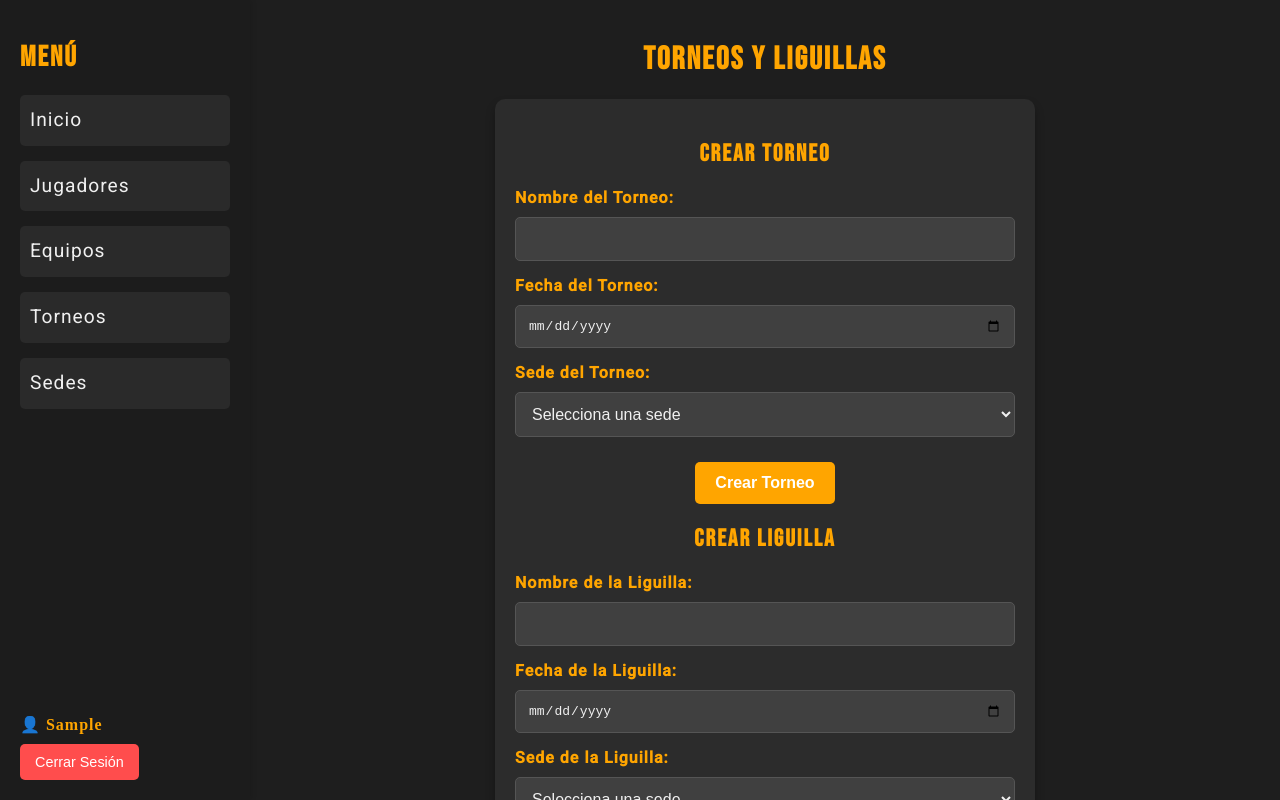
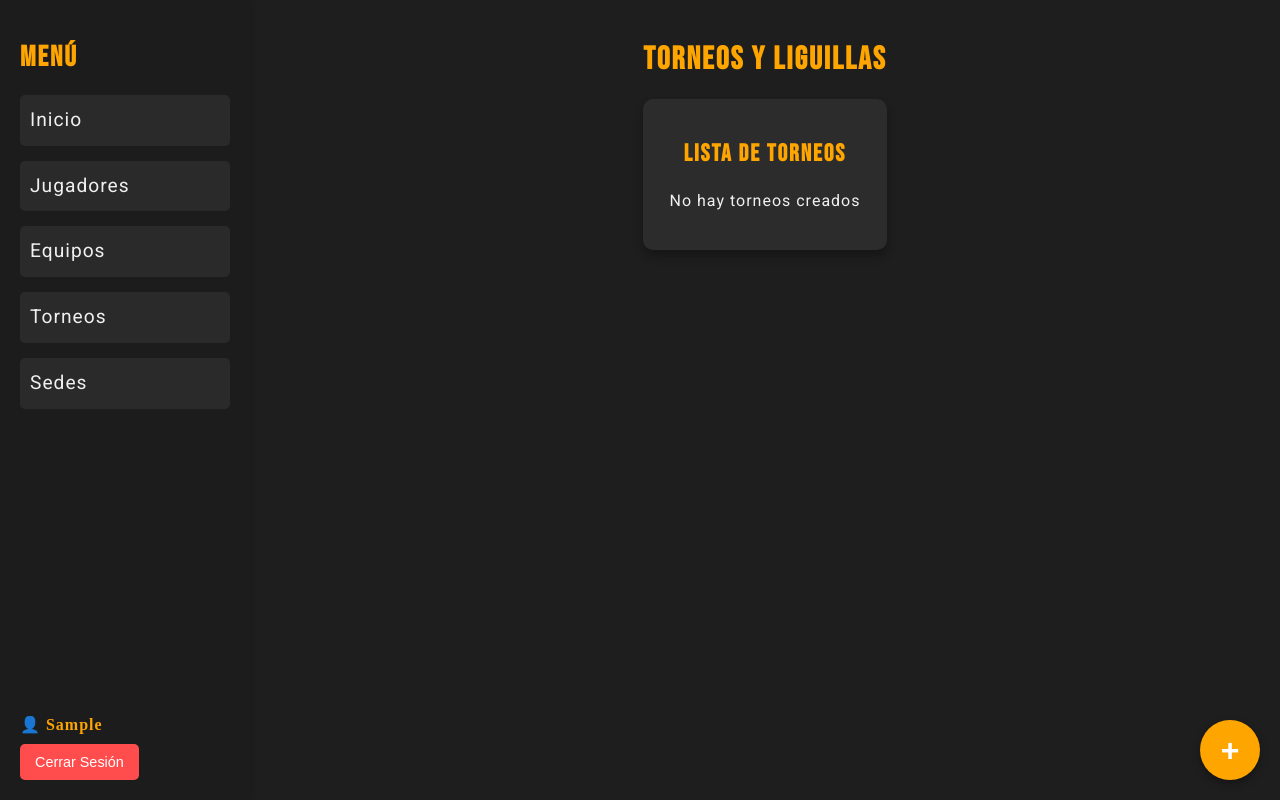
Before and after one commit to MiquelAng11/Web-React-Ligas, a React (Create React App) app: page /torneos in a window 1280 px wide. Both pictures are taken after typing "Sample", "Sample123" into the empty fields and a click on the button "Login". Built offline with nearby package versions, Linux system fonts and the light colour scheme.

Commit message:
botón estático formulario torneo

```diff
--- a/src/pages/torneos.jsx
+++ b/src/pages/torneos.jsx
@@ -1,31 +1,28 @@
-// pages/torneos.js
-import React from 'react';
+import React, { useState } from 'react';
 import Tournament from '../components/Tournament';
 import '../styles/TournamentForm.css';
 
 function Torneos({ teams, tournaments, liguillas, addTournament, addRoundRobin, sedes }) {
+  const [isPopupOpen, setIsPopupOpen] = useState(false);
+
+  const togglePopup = () => {
+    setIsPopupOpen(!isPopupOpen);
+  };
+
   return (
     <div className="body">
       <h1 style={{ color: '#ffa500', textAlign: 'center' }}>Torneos y Liguillas</h1>
-      <Tournament
-        teams={teams}
-        addTournament={addTournament}
-        addRoundRobin={addRoundRobin}
-        sedes={sedes}
-      />
+
+      {/* Lista de Torneos */}
       <div className="tournaments-list">
         <h2>Lista de Torneos</h2>
         {tournaments.length === 0 ? (
-          <p style={{ textAlign: 'center', color: '#f0f0f0' }}>
-            No hay torneos creados
-          </p>
+          <p style={{ textAlign: 'center', color: '#f0f0f0' }}>No hay torneos creados</p>
         ) : (
           <div className="tournament-cards">
             {tournaments.map((tournament, index) => (
               <div key={index} className="tournament-card">
-                <div className="tournament-icon">
-                  🏆 {/* Icono del trofeo */}
-                </div>
+                <div className="tournament-icon">🏆</div>
                 <div className="tournament-info">
                   <h3>{tournament.name}</h3>
                   <p>Fecha: {tournament.date}</p>
@@ -40,24 +37,24 @@ function Torneos({ teams, tournaments, liguillas, addTournament, addRoundRobin,
           </div>
         )}
       </div>
-      <div className="liguillas-list">
-        <h2>Lista de Liguillas</h2>
-        {liguillas.length === 0 ? (
-          <p style={{ textAlign: 'center', color: '#f0f0f0' }}>
-            No hay liguillas creadas
-          </p>
-        ) : (
-          <ul>
-            {liguillas.map((liguilla, index) => (
-              <li key={index}>
-                <strong>{liguilla.name}</strong> - Fecha: {liguilla.date}
-                <br />
-                Sede: {liguilla.sedeName || 'No asignada'}
-              </li>
-            ))}
-          </ul>
-        )}
-      </div>
+
+      {/* Botón Flotante */}
+      <button className="floating-button" onClick={togglePopup}>+</button>
+
+      {/* Popup Modal */}
+      {isPopupOpen && (
+        <div className="popup-overlay">
+          <div className="popup-content">
+            <button className="close-button" onClick={togglePopup}>X</button>
+            <Tournament
+              teams={teams}
+              addTournament={addTournament}
+              addRoundRobin={addRoundRobin}
+              sedes={sedes}
+            />
+          </div>
+        </div>
+      )}
     </div>
   );
 }
--- a/src/styles/TournamentForm.css
+++ b/src/styles/TournamentForm.css
@@ -1,12 +1,10 @@
 .tournament-form-container {
-  margin: 0 auto; /* Centrado */
-  padding: 20px;
-  width: 62.5vh; /* Llenar el contenedor */
-  border-radius: 10px;
-  box-shadow: 0 6px 10px rgba(0, 0, 0, 0.3);
-  background-color: #2c2c2c;
-  color: #f0f0f0;
+  width: 100%; /* Formulario ocupa todo el contenedor */
+  padding: 10px; /* Reducir padding */
+  box-sizing: border-box; /* Evita desbordamiento horizontal */
 }
+
+
 
 .tournament-form-container h2,
 .tournament-form-container h3 {
@@ -220,3 +218,75 @@
   transform: scale(1.1);
   color: #e69500;
 }
+
+/* Botón flotante */
+.floating-button {
+  position: fixed;
+  bottom: 20px;
+  right: 20px;
+  background-color: #ffa500;
+  color: #fff;
+  border: none;
+  border-radius: 50%;
+  width: 60px;
+  height: 60px;
+  font-size: 2em;
+  font-weight: bold;
+  cursor: pointer;
+  box-shadow: 0 4px 8px rgba(0, 0, 0, 0.3);
+  transition: background-color 0.3s ease, transform 0.2s ease;
+}
+
+.floating-button:hover {
+  background-color: #e69500;
+  transform: scale(1.1);
+}
+
+/* Overlay del popup */
+.popup-overlay {
+  position: fixed;
+  top: 0;
+  left: 0;
+  width: 100%;
+  height: 100%;
+  background: rgba(0, 0, 0, 0.7);
+  display: flex;
+  align-items: center;
+  justify-content: center;
+  z-index: 1000;
+}
+
+/* Contenido del popup */
+.popup-content {
+  background-color: #2c2c2c;
+  padding: 15px; /* Reducir padding para mejor ajuste */
+  border-radius: 10px;
+  box-shadow: 0 6px 10px rgba(0, 0, 0, 0.5);
+  width: 90%;
+  max-width: 500px;
+  position: relative;
+  color: #f0f0f0;
+  height: 90%;
+  overflow-y: auto;
+  box-sizing: border-box; /* Evitar desbordamiento */
+}
+
+/* Botón de cierre del popup */
+.close-button {
+  position: absolute;
+  top: 10px;
+  right: 10px;
+  background: #ff4d4d;
+  color: #fff;
+  border: none;
+  border-radius: 50%;
+  width: 30px;
+  height: 30px;
+  font-size: 1em;
+  cursor: pointer;
+  transition: background-color 0.3s ease;
+}
+
+.close-button:hover {
+  background-color: #e03e3e;
+}
```
